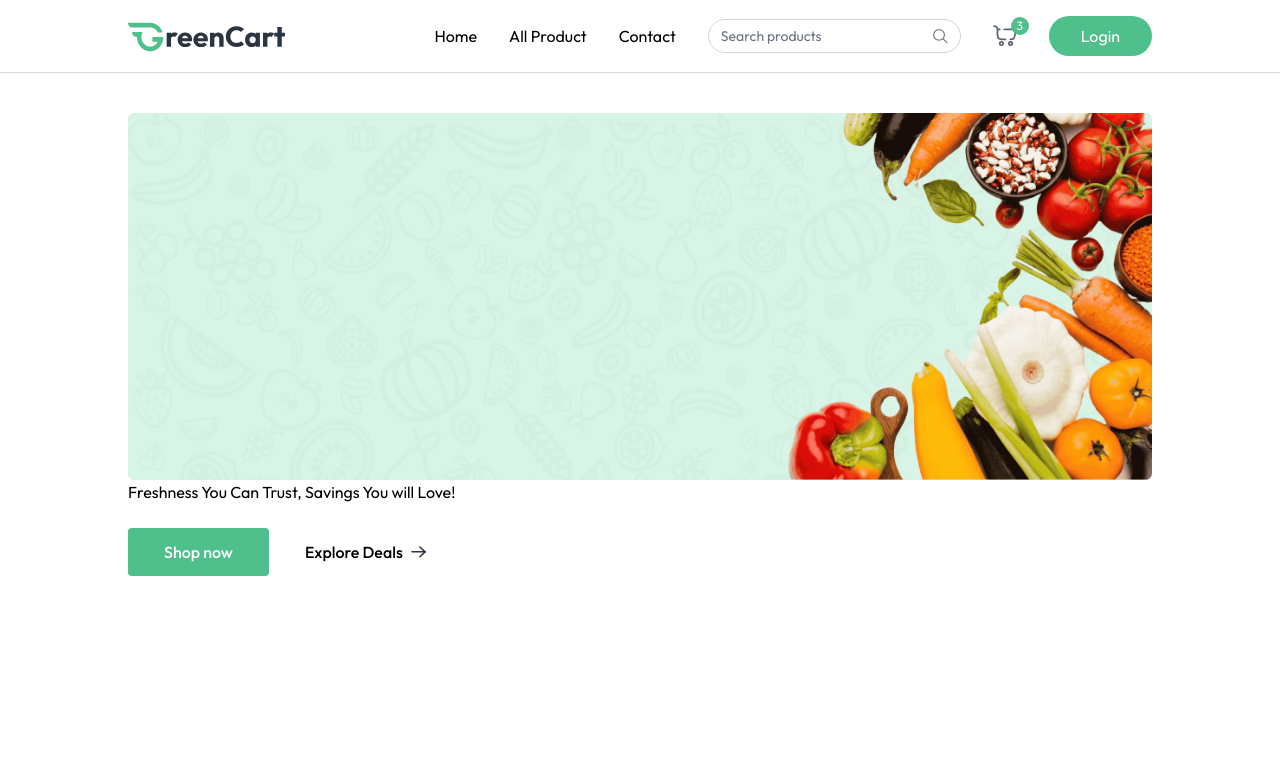
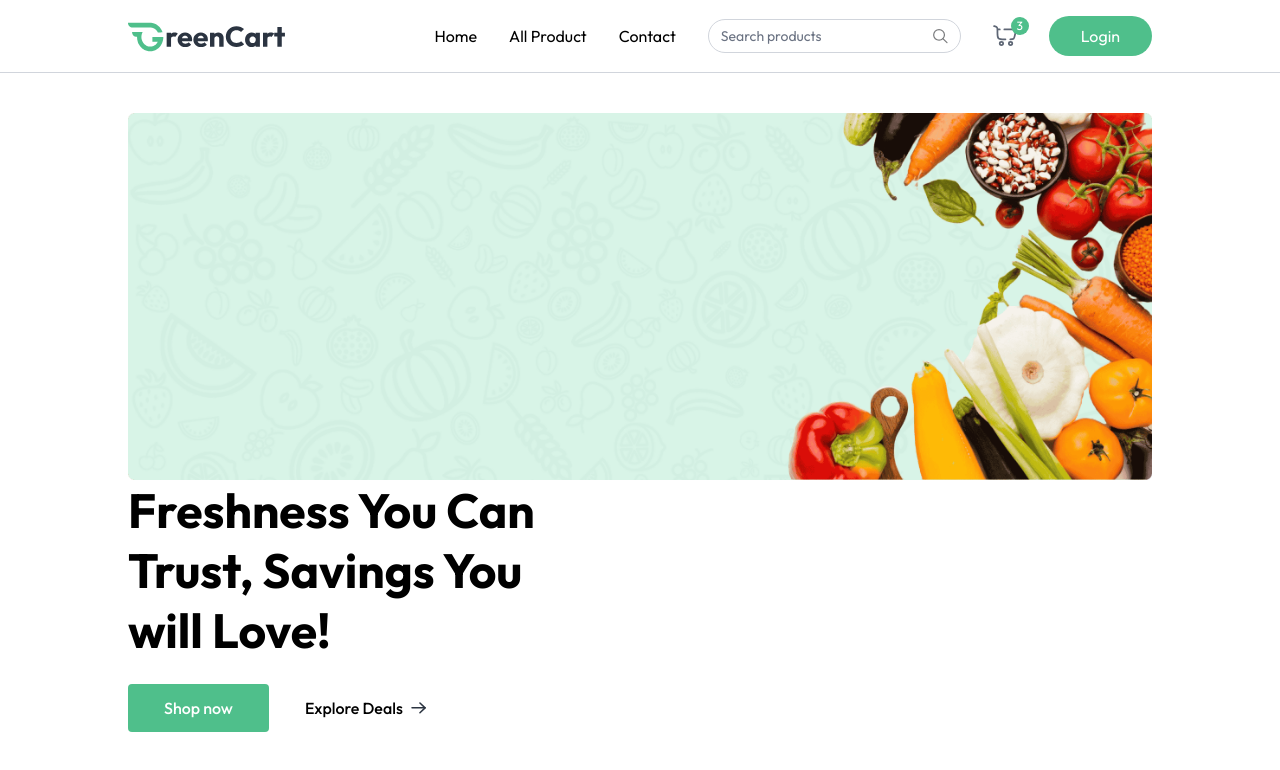
Before and after one commit to hellokristinafaye/GreenCart, a React (Vite) app in the folder client/: page / in a window 1280 px wide. Shown: the top 770 px of the page. Built offline with nearby package versions, Linux system fonts and the light colour scheme.

Commit message:
title styled, pretty sure!

```diff
--- a/client/src/components/MainBanner.jsx
+++ b/client/src/components/MainBanner.jsx
@@ -8,7 +8,7 @@ const MainBanner = () => {
         <img src={assets.main_banner_bg} alt="banner" className="w-full hidden md:block" />
         <img src={assets.main_banner_bg_sm} alt="banner" className="w-full md:hidden" />
         <div className="">
-            <h1 className="">Freshness You Can Trust, Savings You will Love! </h1>
+            <h1 className="text-3xl md:text-4xl lg:text-5xl font-bold text-center md:text-left max-w-72 md:max-w-80 lg:max-w-105 leading-tight lg:leading-15">Freshness You Can Trust, Savings You will Love! </h1>
           </div>
           <div className="flex items-center mt-6 font-medium">
               <Link to={"/products"} className="group flex items-center gap-2 px-7 md:px-9 py-3 bg-primary hover:bg-primary-dull transition rounded text-white cursor-pointer">
```
